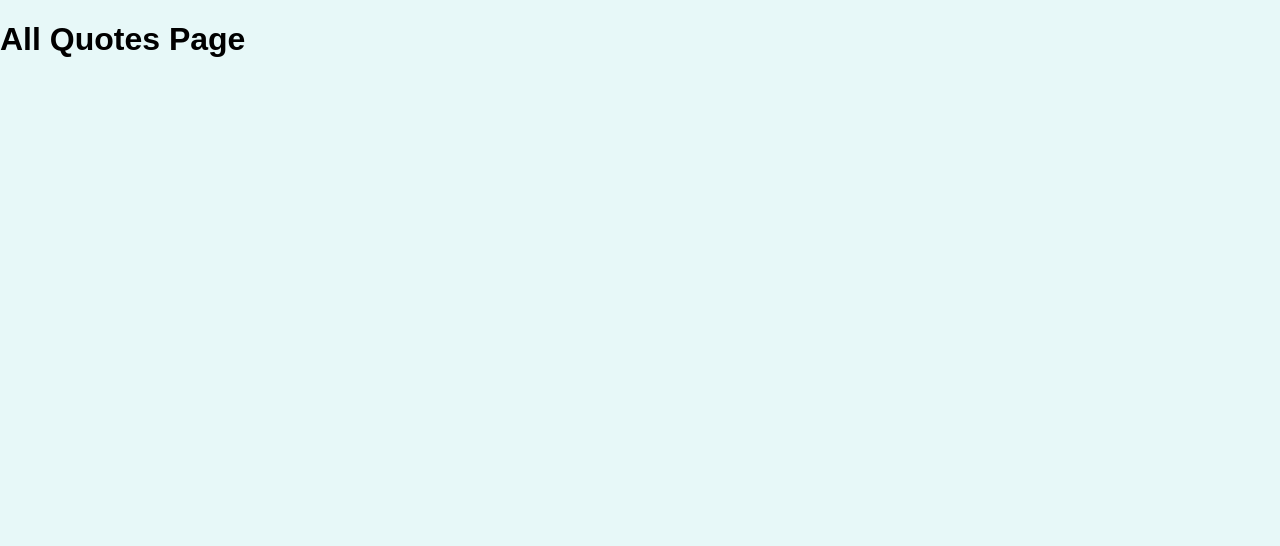
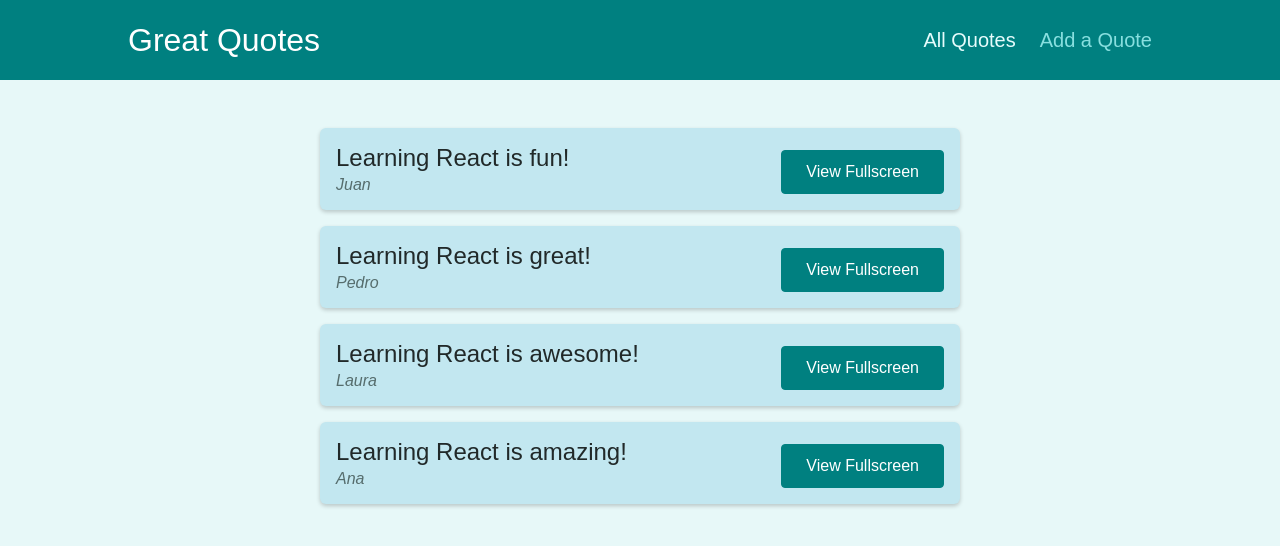
Before and after one commit to Ireneripo/React_QuotesCreatorProject, a React (Create React App) app: page /quotes in a window 1280 px wide. Shown: the top 546 px of the page. Built offline with nearby package versions, Linux system fonts and the light colour scheme.

Commit message:
added some programmatic navigation after form submission

```diff
--- a/src/App.js
+++ b/src/App.js
@@ -2,9 +2,12 @@
 import AllQuotes from './pages/AllQuotes';
 import NewQuote from './pages/NewQuote';
 import QuoteDetail from './pages/QuoteDetail';
+import NotFound from './pages/NotFound';
+import Layout from './components/layout/Layout';
 
 function App() {
   return (
+    <Layout>
       <Switch>
         <Route
           path="/"
@@ -22,7 +25,11 @@
         <Route path="/new-quote">
           <NewQuote />
         </Route>
+        <Route path="*">
+          <NotFound />
+        </Route>
       </Switch>
+    </Layout>
   );
 }
 
--- /dev/null
+++ b/src/components/layout/Layout.js
@@ -0,0 +1,14 @@
+import { Fragment } from 'react';
+import classes from './Layout.module.css';
+import MainNavigation from './MainNavigation';
+
+const Layout = (props) => {
+  return (
+    <Fragment>
+      <MainNavigation />
+      <main className={classes.main}>{props.children}</main>
+    </Fragment>
+  );
+};
+
+export default Layout;
--- /dev/null
+++ b/src/components/layout/MainNavigation.js
@@ -0,0 +1,30 @@
+import { NavLink } from 'react-router-dom';
+import classes from './MainNavigation.module.css';
+
+const MainNavigation = () => {
+  return (
+    <header className={classes.header}>
+      <div className={classes.logo}>Great Quotes</div>
+      <nav className={classes.nav}>
+        <ul>
+          <li>
+            <NavLink
+              to="/quotes"
+              activeClassName={classes.active}>
+              All Quotes
+            </NavLink>
+          </li>
+          <li>
+            <NavLink
+              to="/new-quote"
+              activeClassName={classes.active}>
+              Add a Quote
+            </NavLink>
+          </li>
+        </ul>
+      </nav>
+    </header>
+  );
+};
+
+export default MainNavigation;
--- a/src/components/quotes/QuoteItem.js
+++ b/src/components/quotes/QuoteItem.js
@@ -1,3 +1,4 @@
+import { Link } from 'react-router-dom';
 import classes from './QuoteItem.module.css';
 
 const QuoteItem = (props) => {
@@ -9,9 +10,11 @@
         </blockquote>
         <figcaption>{props.author}</figcaption>
       </figure>
-      <a className='btn'>
+      <Link
+        to={`/quotes/${props.id}`}
+        className="btn">
         View Fullscreen
-      </a>
+      </Link>
     </li>
   );
 };
--- a/src/pages/AllQuotes.js
+++ b/src/pages/AllQuotes.js
@@ -1,5 +1,14 @@
+import QuoteList from '../components/quotes/QuoteList';
+
+const DUMMY_QUOTES = [
+  { id: 'q1', author: 'Juan', text: 'Learning React is fun!' },
+  { id: 'q2', author: 'Pedro', text: 'Learning React is great!' },
+  { id: 'q3', author: 'Laura', text: 'Learning React is awesome!' },
+  { id: 'q4', author: 'Ana', text: 'Learning React is amazing!' },
+];
+
 const AllQuotes = () => {
-  return <h1>All Quotes Page</h1>;
+  return <QuoteList quotes={DUMMY_QUOTES} />;
 };
 
 export default AllQuotes;
--- a/src/pages/NewQuote.js
+++ b/src/pages/NewQuote.js
@@ -1,5 +1,15 @@
+import { useHistory } from 'react-router-dom';
+
+import QuoteForm from '../components/quotes/QuoteForm';
+
 const NewQuote = () => {
-  return <h1>New Quote Page</h1>;
+  const history = useHistory();
+
+  const addQuoteHandler = (quoteData) => {
+    console.log(quoteData);
+    history.push('/quotes');
+  };
+  return <QuoteForm onAddQuote={addQuoteHandler} />;
 };
 
 export default NewQuote;
--- /dev/null
+++ b/src/pages/NotFound.js
@@ -0,0 +1,9 @@
+const NotFound = () => {
+  return (
+    <div className="centered">
+      <p>Page not found!</p>
+    </div>
+  );
+};
+
+export default NotFound;
--- a/src/pages/QuoteDetail.js
+++ b/src/pages/QuoteDetail.js
@@ -1,15 +1,30 @@
 import { Fragment } from 'react';
 import { useParams, Route } from 'react-router-dom';
+import HighlightedQuote from '../components/quotes/HighlightedQuote';
 import Comments from '../components/comments/Comments';
+
+const DUMMY_QUOTES = [
+  { id: 'q1', author: 'Juan', text: 'Learning React is fun!' },
+  { id: 'q2', author: 'Pedro', text: 'Learning React is great!' },
+  { id: 'q3', author: 'Laura', text: 'Learning React is awesome!' },
+  { id: 'q4', author: 'Ana', text: 'Learning React is amazing!' },
+];
 
 const QuoteDetail = () => {
   const params = useParams();
-  console.log(params.quoteId);
+
+  const quote = DUMMY_QUOTES.find((quote) => quote.id === params.quoteId);
+
+  if (!quote) {
+    return <p>No quotes found!</p>;
+  }
 
   return (
     <Fragment>
-      <h1>Quote Detail Page</h1>
-      <p>{params.quoteId}</p>
+      <HighlightedQuote
+        text={quote.text}
+        author={quote.author}
+      />
       <Route path={`/quotes/${params.quoteId}/comments`}>
         <Comments />
       </Route>
```
Also changed, not shown: src/components/quotes/QuoteForm.js (+17 -8 lines). Lines whose indentation alone changed are shown as unchanged.
